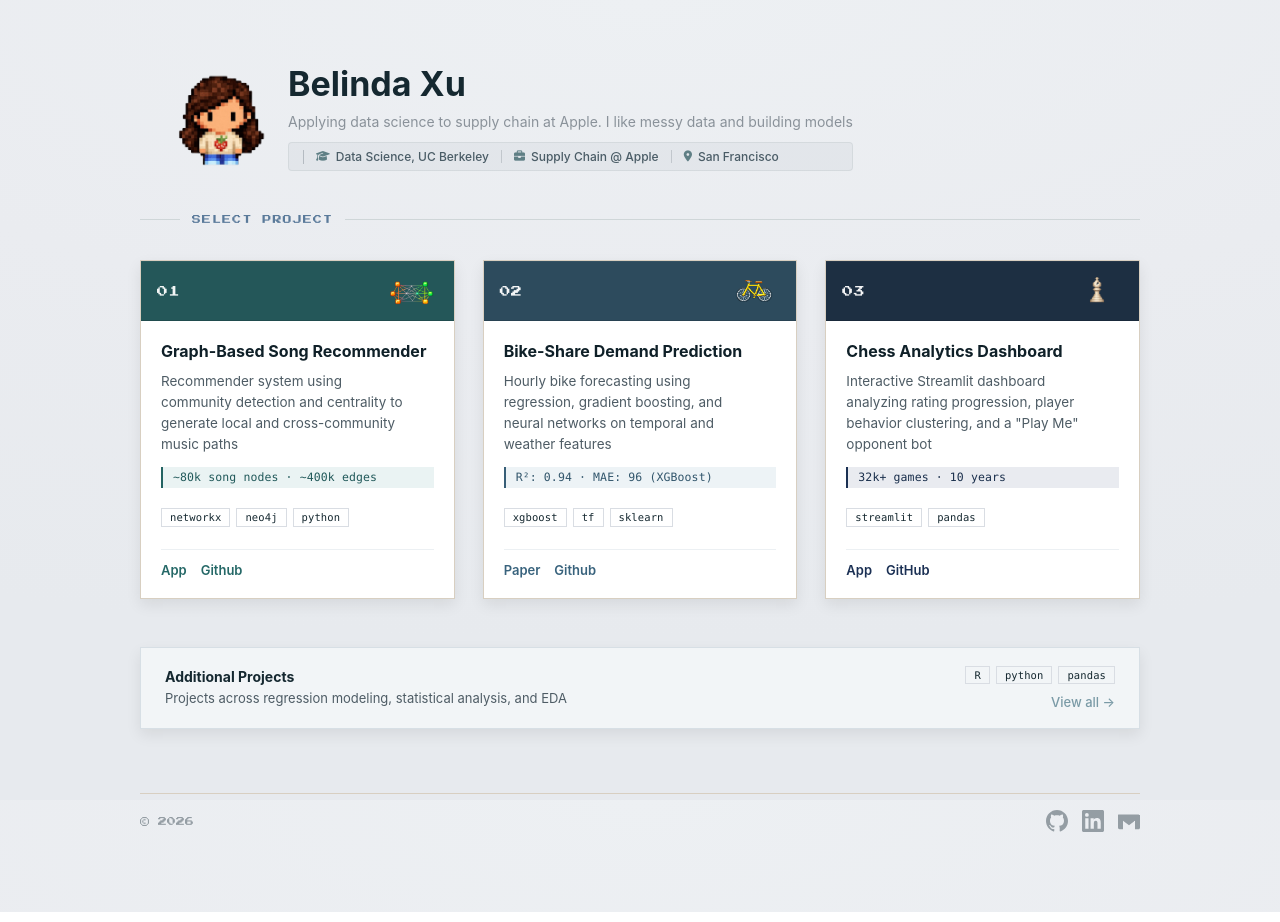
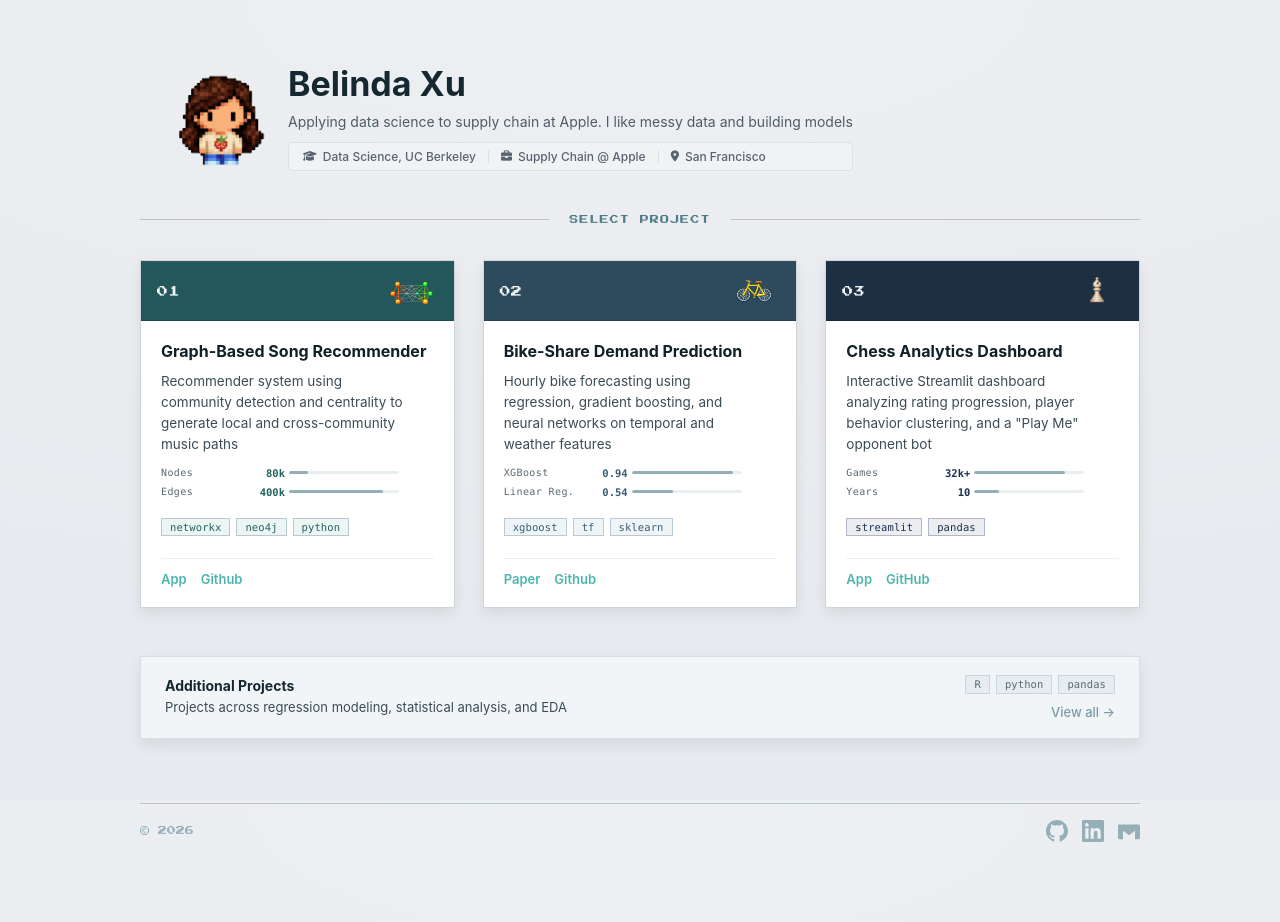
Before and after one commit to belindamx/belindamx.github.io, a plain HTML site: page index.html in a window 1280 px wide. Drawn offline with Linux system fonts and the light colour scheme.

Commit message:
card bars

```diff
--- a/index.html
+++ b/index.html
@@ -13,7 +13,7 @@
     :root {
       --bg: #f7f8fa;
       --text: #152830;
-      --muted: #4e5c65;
+      --muted: #3b4c56;
       --accent: #4db5ae;
       --card: #ffffff;
       --border: #D8CFC1;
@@ -98,7 +98,7 @@
 
     .subtitle {
       font-size: 14px;
-      color: #8a929a;
+      color: #4f5c66;
       margin: 0 0 10px;
       line-height: 1.55;
       white-space: nowrap;
@@ -111,17 +111,17 @@
       margin-top: 0;
       font-size: 12px;
       white-space: nowrap;
-      background: rgba(44, 62, 72, 0.04);
-      color: #6a7c85;
+      background: #f0f2f4;
+      color: #5a6470;
       padding: 6px 14px;
       border-radius: 4px;
-      border: 1px solid rgba(44, 62, 72, 0.08);
+      border: 1px solid #dde1e5;
     }
 
     .meta-accent {
       width: 1px;
       height: 14px;
-      background: rgba(44, 62, 72, 0.25);
+      background: #dde1e5;
       flex-shrink: 0;
     }
 
@@ -129,19 +129,19 @@
       display: inline-flex;
       align-items: center;
       gap: 6px;
-      color: #4a5c66;
+      color: #5a6470;
       font-weight: 500;
     }
 
     .meta-item i {
       font-size: 11px;
-      color: #5f7f85;
+      color: #5a6470;
     }
 
     .meta-divider {
       width: 1px;
       height: 13px;
-      background: rgba(44, 62, 72, 0.18);
+      background: #dde1e5;
       flex-shrink: 0;
     }
 
@@ -179,31 +179,41 @@
 
     .section-label::before {
       content: "";
-      width: 40px;
+      flex: 1;
       height: 1px;
-      background: #cfd6d8;
+      background: rgba(78, 124, 135, 0.35);
     }
 
     .section-label::after {
       content: "";
       flex: 1;
       height: 1px;
-      background: #cfd6d8;
+      background: rgba(78, 124, 135, 0.35);
     }
 
     .section-label span {
       font-family: "Press Start 2P", monospace;
       font-size: 9px;
-      color: #5a7a9a;
+      color: #4e7c87;
       letter-spacing: 0.12em;
       white-space: nowrap;
       flex-shrink: 0;
     }
 
+    .label-arrow {
+      position: relative;
+      top: -1px;
+      padding: 0 4px;
+    }
+
+    .label-text {
+      padding: 0 8px;
+    }
+
     /* PROJECT CARD */
     .project {
       background: var(--card);
-      border: 1px solid #D8CFC1;
+      border: 1px solid #d0d5da;
       border-radius: 0;
       position: relative;
       box-shadow: 0 6px 14px rgba(0,0,0,0.08);
@@ -279,7 +289,7 @@
     }
 
     .project-metric {
-      display: inline-block;
+      display: none;
       font-family: ui-monospace, "SFMono-Regular", "Menlo", monospace;
       font-size: 11.5px;
       font-weight: 500;
@@ -292,6 +302,61 @@
       line-height: 1;
     }
 
+    /* COMPARISON BARS */
+    .metric-bars {
+      display: flex;
+      flex-direction: column;
+      gap: 7px;
+      margin: 0 0 20px;
+    }
+
+    .metric-row {
+      display: grid;
+      grid-template-columns: 80px 1fr;
+      align-items: center;
+      gap: 10px;
+    }
+
+    .metric-label {
+      font-family: ui-monospace, "SFMono-Regular", "Menlo", monospace;
+      font-size: 10px;
+      color: #5a6a72;
+      letter-spacing: 0.04em;
+      white-space: nowrap;
+    }
+
+    .metric-bar-group {
+      display: flex;
+      align-items: center;
+      gap: 4px;
+    }
+
+    .metric-value {
+      font-family: ui-monospace, "SFMono-Regular", "Menlo", monospace;
+      font-size: 10.5px;
+      font-weight: 700;
+      color: color-mix(in srgb, var(--project-color, #4e7c87) 60%, #152830);
+      white-space: nowrap;
+      width: 34px;
+      text-align: right;
+      flex-shrink: 0;
+    }
+
+    .metric-bar-track {
+      flex: 1;
+      max-width: 110px;
+      height: 3px;
+      border-radius: 2px;
+      background: rgba(78, 124, 135, 0.12);
+      overflow: hidden;
+    }
+
+    .metric-bar-fill {
+      height: 100%;
+      border-radius: 2px;
+      background: rgba(78, 124, 135, 0.55);
+    }
+
     .links {
       display: flex;
       gap: 14px;
@@ -301,11 +366,11 @@
     }
 
     .project .links a {
-      color: color-mix(in srgb, var(--project-color, #4e7c87) 65%, #152830);
+      color: var(--accent);
     }
 
     .project .links a::after {
-      background: color-mix(in srgb, var(--project-color, #4e7c87) 65%, #152830);
+      background: var(--accent);
     }
 
 
@@ -328,13 +393,19 @@
       font-family: ui-monospace, "SFMono-Regular", "Menlo", monospace;
       font-size: 10.5px;
       font-weight: 400;
-      color: var(--text);
-      background: transparent;
-      border: 1px solid #d9dde3;
+      color: color-mix(in srgb, var(--project-color, #4e7c87) 60%, #152830);
+      background: color-mix(in srgb, var(--project-color, #4e7c87) 9%, white);
+      border: 1px solid color-mix(in srgb, var(--project-color, #4e7c87) 22%, #d9dde3);
       border-radius: 0;
       padding: 3px 8px;
       letter-spacing: 0.01em;
       line-height: 1;
+    }
+
+    .additional-card .additional-tag {
+      color: #5a6a72;
+      background: rgba(78, 124, 135, 0.07);
+      border-color: rgba(78, 124, 135, 0.2);
     }
 
     /* ADDITIONAL CARD */
@@ -392,13 +463,13 @@
       align-items: center;
       margin-top: 64px;
       padding-top: 16px;
-      border-top: 1px solid var(--border);
+      border-top: 1px solid rgba(78, 124, 135, 0.35);
     }
 
     .footer-copy {
       font-family: "Press Start 2P", monospace;
       font-size: 9px;
-      color: var(--muted);
+      color: #4e7c87;
       opacity: 0.55;
     }
 
@@ -414,7 +485,7 @@
     }
 
     .footer-link {
-      color: var(--muted);
+      color: #4e7c87;
       display: inline-flex;
       align-items: center;
     }
@@ -439,6 +510,13 @@
       to {
         opacity: 1;
         transform: translateY(0);
+      }
+    }
+
+    /* TABLET */
+    @media (max-width: 860px) {
+      .featured-grid {
+        grid-template-columns: repeat(2, 1fr);
       }
     }
 
@@ -484,7 +562,6 @@
         <h1>Belinda Xu</h1>
         <p class="subtitle">Applying data science to supply chain at Apple. I like messy data and building models</p>
         <div class="header-meta">
-          <span class="meta-accent"></span>
           <span class="meta-item"><i class="fa-solid fa-graduation-cap"></i>Data Science, UC Berkeley</span>
           <span class="meta-divider"></span>
           <span class="meta-item"><i class="fa-solid fa-briefcase"></i>Supply Chain @ Apple</span>
@@ -495,7 +572,7 @@
     </section>
 
     <section>
-      <div class="section-label"><span>SELECT PROJECT</span></div>
+      <div class="section-label"><span class="label-text">SELECT PROJECT</span></div>
 
       <div class="featured-grid">
 
@@ -507,7 +584,22 @@
           <div class="project-body">
             <h3>Graph-Based Song Recommender</h3>
             <p>Recommender system using community detection and centrality to generate local and cross-community music paths</p>
-            <span class="project-metric">~80k song nodes · ~400k edges</span>
+            <div class="metric-bars">
+              <div class="metric-row">
+                <span class="metric-label">Nodes</span>
+                <div class="metric-bar-group">
+                  <span class="metric-value">80k</span>
+                  <div class="metric-bar-track"><div class="metric-bar-fill" style="width:17%"></div></div>
+                </div>
+              </div>
+              <div class="metric-row">
+                <span class="metric-label">Edges</span>
+                <div class="metric-bar-group">
+                  <span class="metric-value">400k</span>
+                  <div class="metric-bar-track"><div class="metric-bar-fill" style="width:85%"></div></div>
+                </div>
+              </div>
+            </div>
             <div class="additional-tags">
               <span class="additional-tag">networkx</span>
               <span class="additional-tag">neo4j</span>
@@ -529,7 +621,22 @@
           <div class="project-body">
             <h3>Bike-Share Demand Prediction</h3>
             <p>Hourly bike forecasting using regression, gradient boosting, and neural networks on temporal and weather features</p>
-            <span class="project-metric">R²: 0.94 · MAE: 96 (XGBoost)</span>
+            <div class="metric-bars">
+              <div class="metric-row">
+                <span class="metric-label">XGBoost</span>
+                <div class="metric-bar-group">
+                  <span class="metric-value">0.94</span>
+                  <div class="metric-bar-track"><div class="metric-bar-fill" style="width:92%"></div></div>
+                </div>
+              </div>
+              <div class="metric-row">
+                <span class="metric-label">Linear Reg.</span>
+                <div class="metric-bar-group">
+                  <span class="metric-value">0.54</span>
+                  <div class="metric-bar-track"><div class="metric-bar-fill" style="width:38%"></div></div>
+                </div>
+              </div>
+            </div>
             <div class="additional-tags">
               <span class="additional-tag">xgboost</span>
               <span class="additional-tag">tf</span>
@@ -551,7 +658,22 @@
           <div class="project-body">
             <h3>Chess Analytics Dashboard</h3>
             <p>Interactive Streamlit dashboard analyzing rating progression, player behavior clustering, and a "Play Me" opponent bot</p>
-            <span class="project-metric">32k+ games · 10 years</span>
+            <div class="metric-bars">
+              <div class="metric-row">
+                <span class="metric-label">Games</span>
+                <div class="metric-bar-group">
+                  <span class="metric-value">32k+</span>
+                  <div class="metric-bar-track"><div class="metric-bar-fill" style="width:82%"></div></div>
+                </div>
+              </div>
+              <div class="metric-row">
+                <span class="metric-label">Years</span>
+                <div class="metric-bar-group">
+                  <span class="metric-value">10</span>
+                  <div class="metric-bar-track"><div class="metric-bar-fill" style="width:22%"></div></div>
+                </div>
+              </div>
+            </div>
             <div class="additional-tags">
               <span class="additional-tag">streamlit</span>
               <span class="additional-tag">pandas</span>
```
